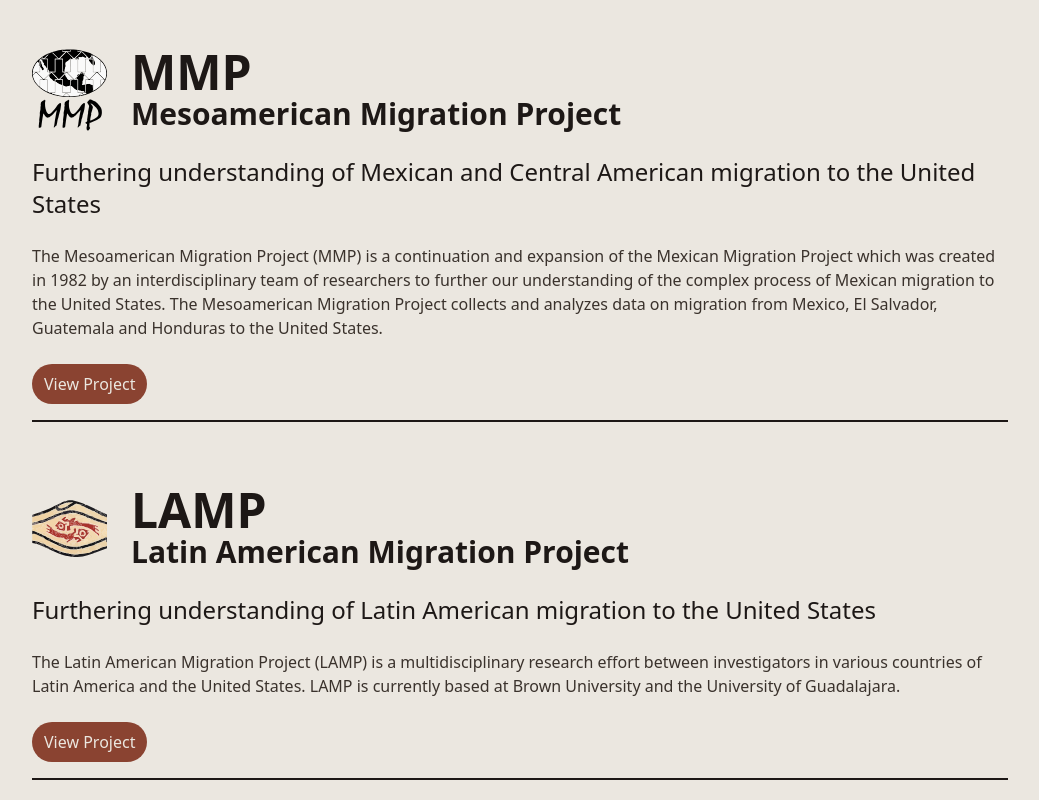
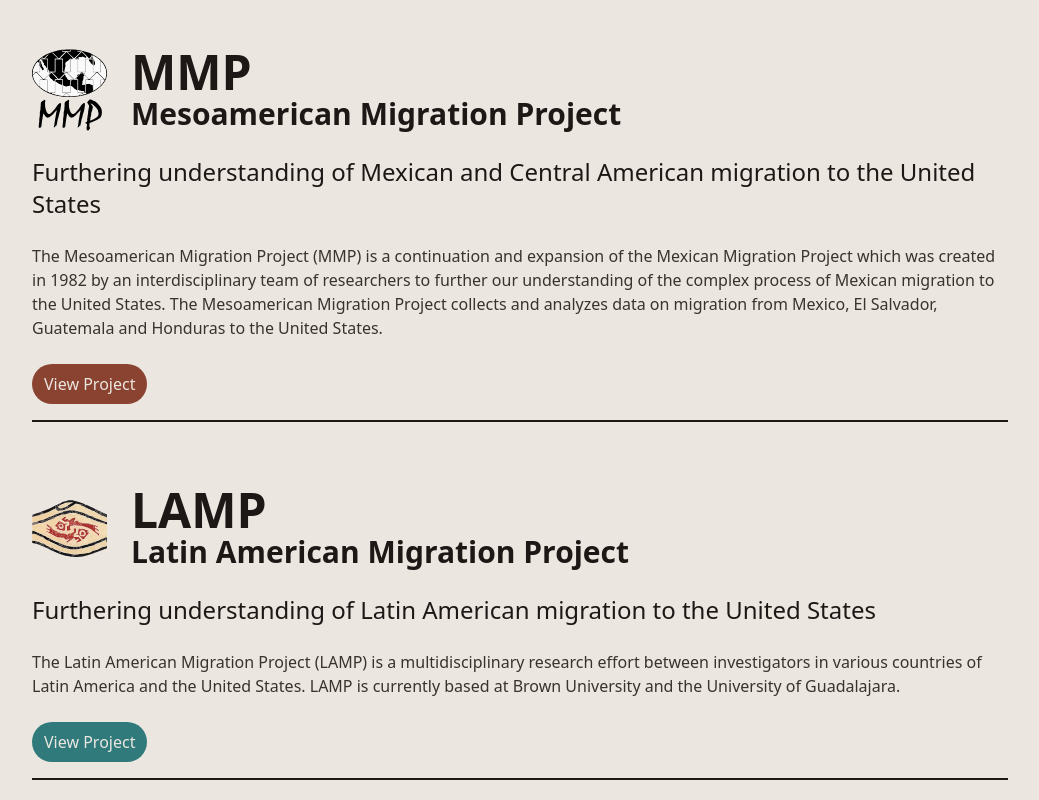
Before and after one commit to brown-ccv/mmp-next, a Next.js app: page / in a window 1280 px wide. Shown: the top 800 px of the page, without its empty margins (120-1159 px from the left). Built offline with nearby package versions, Linux system fonts and the light colour scheme; a web font is replaced by a local one.

Commit message:
refactor: update button colors on homepage

```diff
--- a/src/layouts/Home.tsx
+++ b/src/layouts/Home.tsx
@@ -1,11 +1,11 @@
 import { Footer } from "@/components/Footer";
 import React from "react";
 import Link from "next/link";
-import Button from "@/components/Button";
 
 interface ProjectConfigProps {
   title: string;
   Logo: React.FC;
+  buttonColor: string;
   description: string;
   lede: string;
   href: string;
@@ -22,7 +22,7 @@
     <div className="body">
       <main>
         {config.map((i) => {
-          const { title, Logo, href, description, lede, body } = i;
+          const { title, buttonColor, Logo, href, description, lede, body } = i;
           return (
             <article key={i.title}>
               <div className="flex flex-col gap-6 pb-4 pt-12">
@@ -37,7 +37,7 @@
                 <h3>{lede}</h3>
                 <p className="max-width-full min-width-fit">{body}</p>
                 <Link href={href} className="no-underline">
-                  <button className="bg-primary-500 no-underline">
+                  <button className={`${buttonColor} no-underline`}>
                     View Project
                   </button>
                 </Link>
--- a/src/pages/index.js
+++ b/src/pages/index.js
@@ -8,6 +8,7 @@
   {
     title: "MMP",
     href: "/mmp",
+    buttonColor: "bg-primary-500",
     Logo: MmpLogo,
     description: "Mesoamerican Migration Project",
     lede: "Furthering understanding of Mexican and Central American migration to the United States",
@@ -16,6 +17,7 @@
   {
     title: "LAMP",
     href: "/lamp",
+    buttonColor: "bg-secondary-blue-500",
     Logo: LampLogo,
     description: "Latin American Migration Project",
     lede: "Furthering understanding of Latin American migration to the United States",
```
